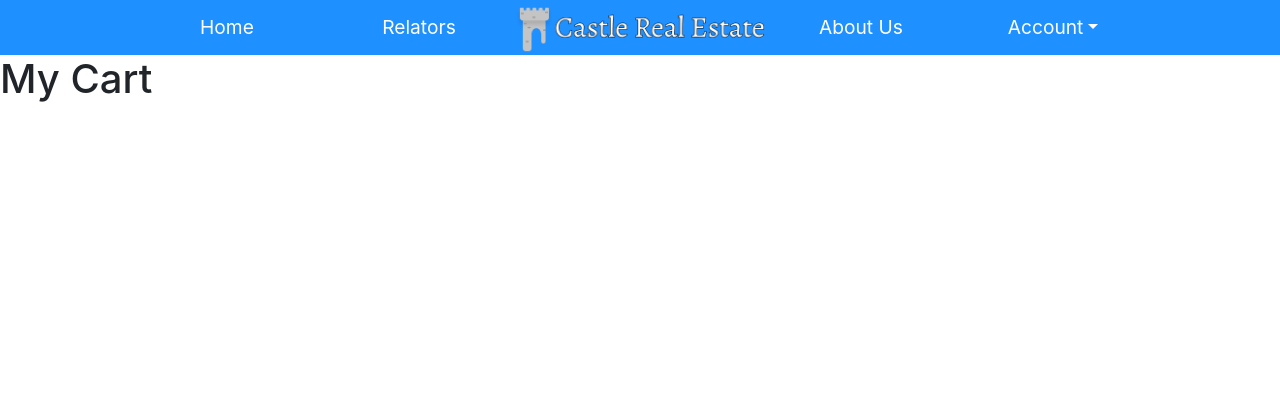
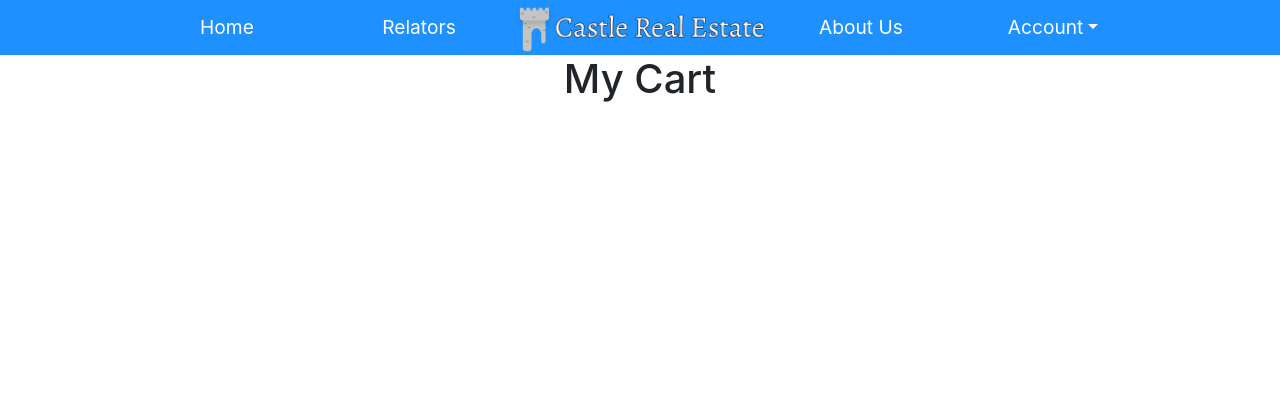
Before and after one commit to Runar16/Verklegt_2, a Django app: page /user/cart/ in a window 1280 px wide. Shown: the top 420 px of the page. Run offline with Django 3.2, Linux system fonts and the light colour scheme; data that the repository does not hold is empty; some libraries are stand-ins or nearby versions.

Commit message:
made cart nicer

```diff
--- a/templates/user/cart.html
+++ b/templates/user/cart.html
@@ -1,8 +1,10 @@
 {% extends 'base.html' %}
 
 {% block content %}
-    <h1>My Cart</h1>
-    {% for property in properties.all %}
-        {% include 'property/single_property.html' with property=property %}
-    {% endfor %}
+    <h1 style="text-align: center">My Cart</h1>
+    <div class="card-group properties" style="justify-content: center; width: 80%; margin: 0 auto">
+        {% for property in properties.all %}
+            {% include 'property/single_property.html' with property=property %}
+        {% endfor %}
+    </div>
 {% endblock %}
```
